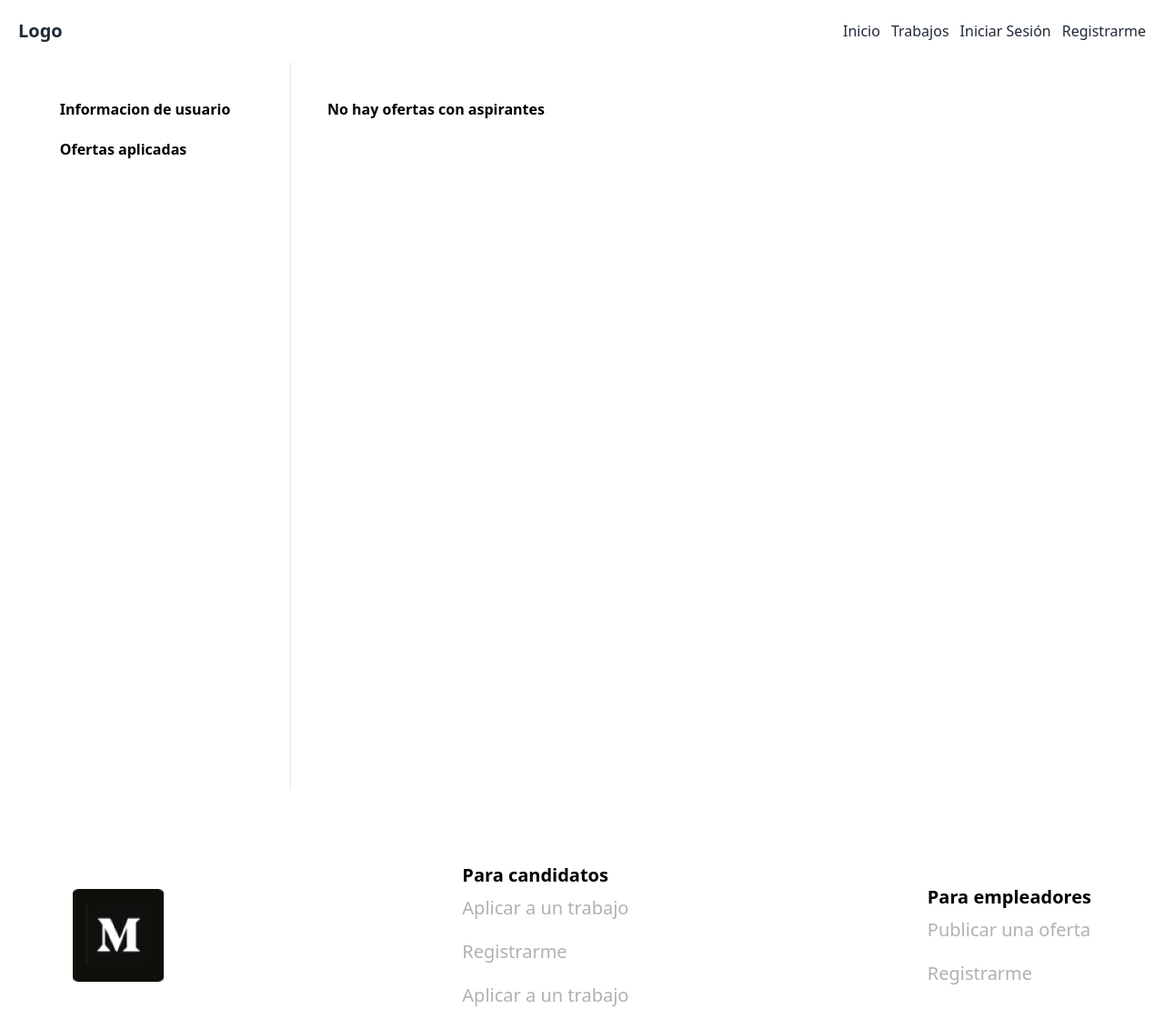
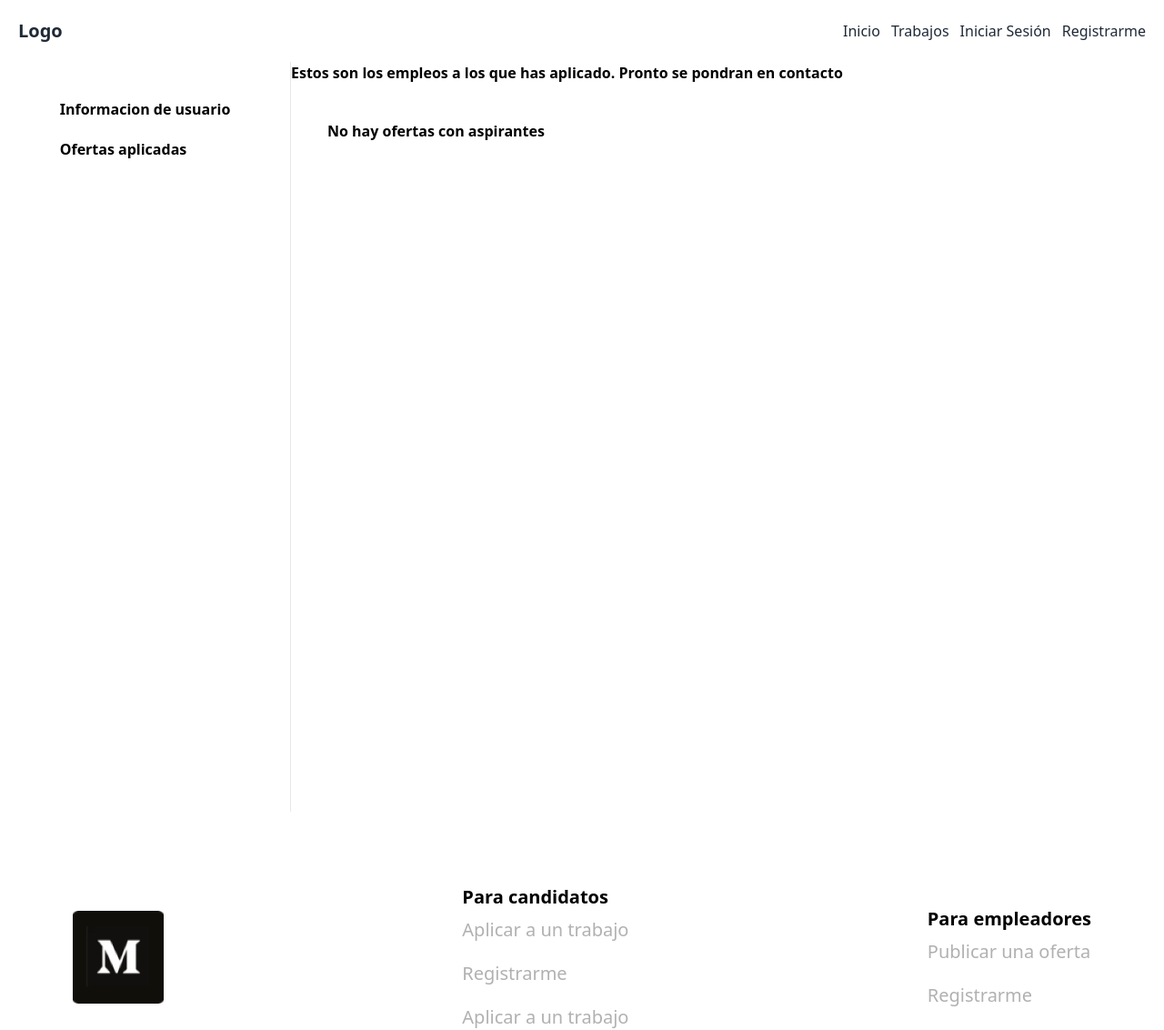
Before and after one commit to Art3611/Bolsa-de-trabajo, a PHP site: page /proyectointegrado2t2024-DiosTeOdia/perfilUsuario/ofertasAplicadas in a window 1280 px wide. Shown: the top 1132 px of the page at 91% size. Run offline with PHP 8.4, Linux system fonts and the light colour scheme; data that the repository does not hold is empty; some libraries are stand-ins or nearby versions.

Commit message:
correcion en estilo

```diff
--- a/bolsa-trabajo/views/perfilUsuario/ofertasAplicadas.php
+++ b/bolsa-trabajo/views/perfilUsuario/ofertasAplicadas.php
@@ -3,15 +3,15 @@
 <main class="flex">
 
 <?php require 'views/partials/sideBarUsuario.php';?>
-
-<section class='flex flex-wrap flex-col items-start md:flex-row gap-10 p-10 md:h-screen'>
+<section>
+    <h1 class='font-bold'>Estos son los empleos a los que has aplicado. Pronto se pondran en contacto</h1>
+    <section class='flex flex-wrap flex-col items-start md:flex-row gap-10 p-10 md:h-screen'>
 <?php
     if (!empty($this->aplicaciones)) {
         foreach ($this->aplicaciones as $aplicacion) {
     ?>
     <div class='h-20 md:w-80 flex justify-between items-center p-5 border border-1 rounded-lg'>
         <h3 class='font-semibold'><?= $aplicacion->nombre_trabajo ?></h3>
-        <a class='bg-green-500 p-2 text-center rounded-lg text-white cursor-pointer'>Ver</a>
     </div>
     <?php
     }
@@ -21,6 +21,8 @@
     }
     ?>
 </section>
+</section>
+
 </main>
 
 <?php require 'views/partials/footer.php'?>
```
